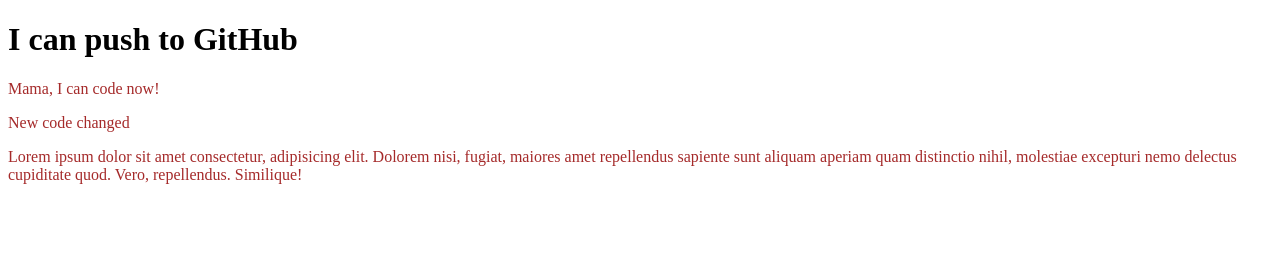
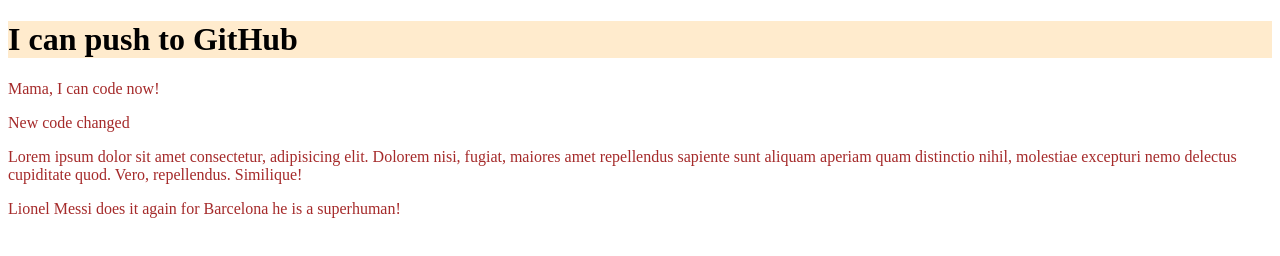
Before and after one commit to siddiquenaim/my-second-repo, a plain HTML site: page index.html in a window 1280 px wide. Drawn offline with Linux system fonts and the light colour scheme.

Commit message:
Lionel Messi

```diff
--- a/index.html
+++ b/index.html
@@ -12,5 +12,6 @@
     <p>Mama, I can code now!</p>
     <p>New code changed</p>
     <p>Lorem ipsum dolor sit amet consectetur, adipisicing elit. Dolorem nisi, fugiat, maiores amet repellendus sapiente sunt aliquam aperiam quam distinctio nihil, molestiae excepturi nemo delectus cupiditate quod. Vero, repellendus. Similique!</p>
+    <p> Lionel Messi does it again for Barcelona he is a superhuman!</p>
 </body>
 </html>
--- a/styles.css
+++ b/styles.css
@@ -1,3 +1,6 @@
 p{
     color:brown
 }
+h1{
+    background-color: blanchedalmond;
+}
```
